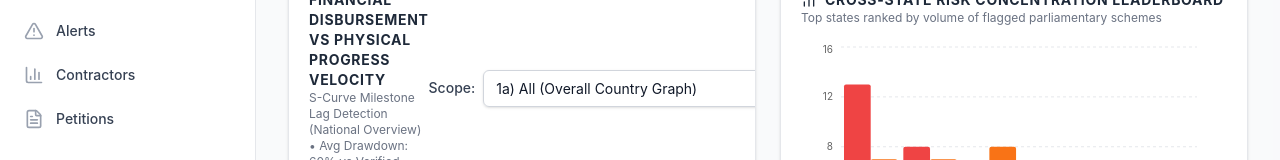
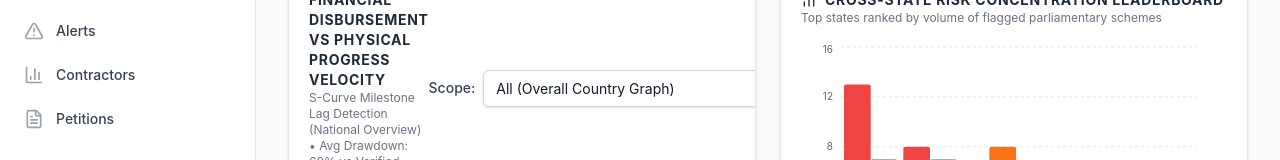
Before and after one commit to Pranavr06/Civic-sentinel, a React (Vite) app in the folder frontend/: page /login in a window 1280 px wide. Both pictures are taken after a click on the button "Access Platform". Shown: the part 253-413 px from the top of the page. Built offline with nearby package versions, Linux system fonts and the light colour scheme.

Commit message:
fix: Remove 1a prefix from Scope dropdown in S-Curve chart

```diff
--- a/frontend/src/components/RiskAnalytics.tsx
+++ b/frontend/src/components/RiskAnalytics.tsx
@@ -46,7 +46,7 @@ export const SCurveChart = () => {
 
   const avgDrawdown = chartData[4].financial.toFixed(0);
   const avgPhys = chartData[4].physical.toFixed(0);
-  const scopeLabel = scope === 'All' ? '1a) All (Overall Country Graph)' : `${scope} (${projects.filter(p => p.state === scope).length} Schemes)`;
+  const scopeLabel = scope === 'All' ? 'All (Overall Country Graph)' : `${scope} (${projects.filter(p => p.state === scope).length} Schemes)`;
 
   return (
     <Card className="p-5 mb-6">
@@ -64,7 +64,7 @@ export const SCurveChart = () => {
             value={scope}
             onChange={(e) => setScope(e.target.value)}
           >
-            <option value="All">1a) All (Overall Country Graph)</option>
+            <option value="All">All (Overall Country Graph)</option>
             {states.map(s => {
               const count = projects.filter(p => p.state === s).length;
               return <option key={s} value={s}>{s} ({count} Schemes)</option>
```
